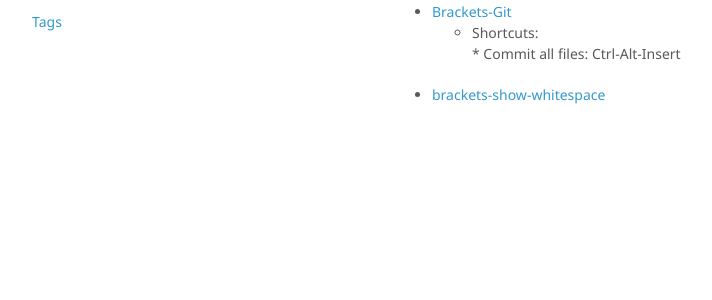
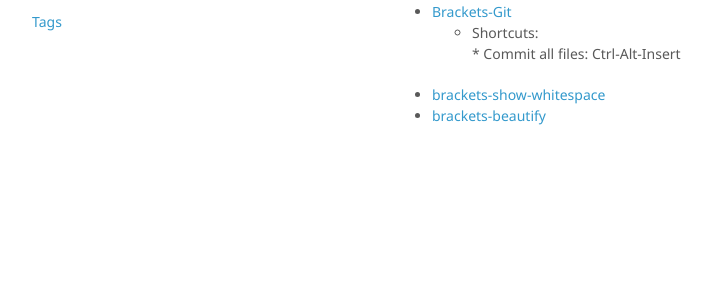
Before and after one commit to oscarb/pad, a Jekyll site: the page built from _docs/brackets.md, in a window 1280 px wide. Shown: the part 171-471 px from the top of the page, without its empty margins (128-840 px from the left). Built offline with Jekyll 4.4.1, drawn with Linux system fonts in a browser that asks for light colours; some web fonts are replaced.

Commit message:
Updated brackets.md

```diff
--- a/_docs/brackets.md
+++ b/_docs/brackets.md
@@ -13,3 +13,4 @@ published: true
 	- Shortcuts:
     	* Commit all files: Ctrl-Alt-Insert
 * [brackets-show-whitespace](https://github.com/DennisKehrig/brackets-show-whitespace)
+* [brackets-beautify](https://github.com/brackets-beautify/brackets-beautify)
```
